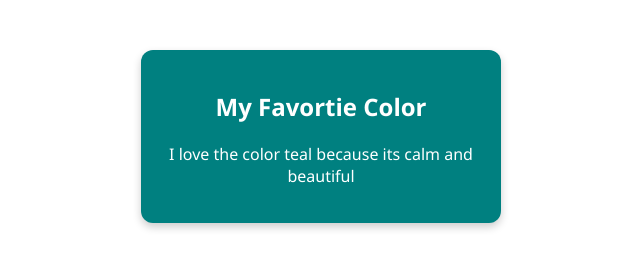
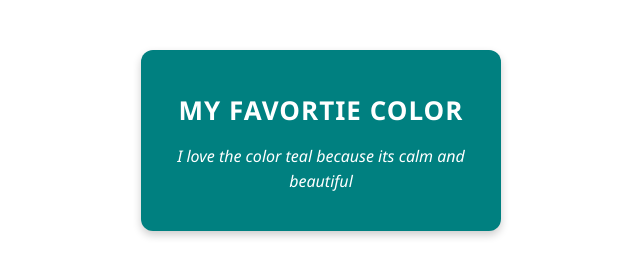
Before and after one commit to Rosexalba/wave4-lessons, a plain HTML site: page Homework/CSS-Projects/Project-#2-Cplor-card/index.html in a window 1280 px wide. Shown: the whole page, without its empty margins (319-959 px from the left). Drawn offline with Linux system fonts and the light colour scheme.

Commit message:
Homework

```diff
--- a/Homework/CSS-Projects/Project-#2-Cplor-card/index.html
+++ b/Homework/CSS-Projects/Project-#2-Cplor-card/index.html
@@ -4,6 +4,21 @@
     <meta charset="UTF-8">
     <meta name="viewport" content="width=device-width, initial-scale=1.0">
     <title>My Favorite Color Card</title>
+    <style>
+        .title {
+            font-size: 26px;
+            margin-bottom: 12px;
+            text-transform: uppercase;
+            letter-spacing: 1px;
+        }
+
+        .description {
+            font-size: 16px;
+            line-height: 1.6;
+            font-style: italic;
+
+        }
+    </style>
 </head>
 <body>
 
@@ -20,8 +35,8 @@
     box-shadow: 0 4px 8px rgba(0, 0, 0, 0.2);
     transition: transorm 0.3s;"
      >
-        <h2>My Favortie Color</h2>
-        <p>I love the color teal because its calm and beautiful</p>
+        <h2 class="title">My Favortie Color</h2>
+        <p class="description">I love the color teal because its calm and beautiful</p>
     </div>
 </body>
 </html>
```
